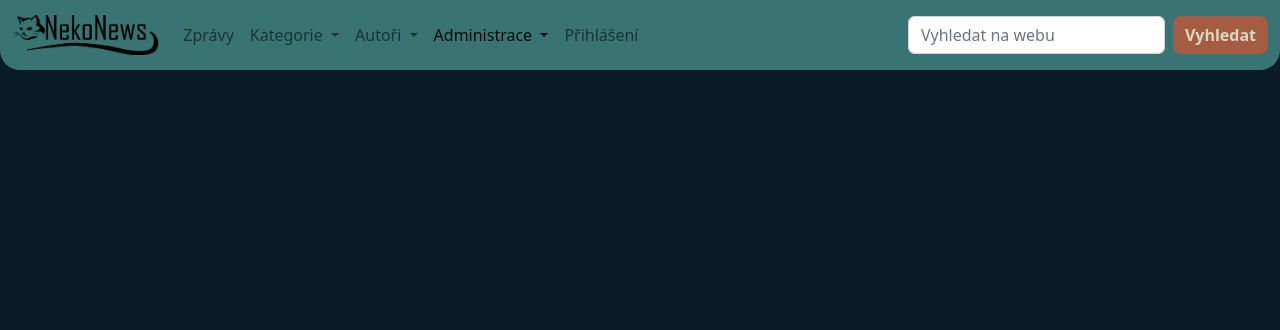
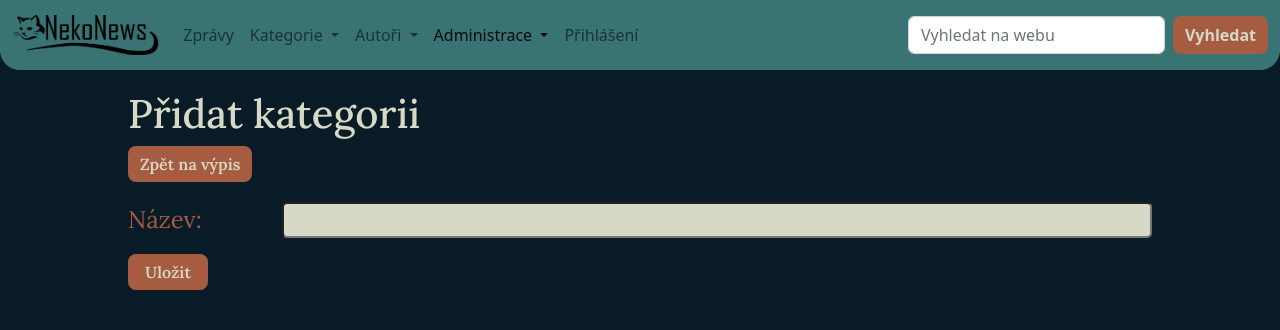
Before and after one commit to MandelOwO/News-Portal, a PHP site: page /admin/category-editor.php in a window 1280 px wide. Shown: the top 330 px of the page. Run offline with PHP 8.4, Linux system fonts and the light colour scheme; data comes from the database, SQL or seed files in the repository.

Commit message:
category editor layout

```diff
--- a/admin/articles.php
+++ b/admin/articles.php
@@ -41,6 +41,9 @@ require_once '../source/pages/navbar.php';
 <main id="article-admin-table">
     <section class="page-header white-font">
         <h1>Administrace článků</h1>
+        <a href="article-editor.php">
+            <button type="button" class="btn btn-bd-primary">Přidat článek</button>
+        </a>
     </section>
 
     <div class="table-container ">
--- a/admin/authors.php
+++ b/admin/authors.php
@@ -39,6 +39,9 @@ require_once '../source/pages/navbar.php';
 <main>
     <section class="page-header white-font">
         <h1>Administrace autorů</h1>
+        <a href="author-editor.php">
+            <button type="button" class="btn btn-bd-primary">Přidat autora</button>
+        </a>
     </section>
 
     <div class="table-container">
--- a/admin/category-editor.php
+++ b/admin/category-editor.php
@@ -8,6 +8,11 @@ $db = new Database();
 $authorRepo = new AuthorRepository($db);
 $categoryRepo = new CategoryRepository($db);
 $tool = new Tools();
+
+$category = false;
+if (!empty($_GET['id'])) {
+    $category = $categoryRepo->getById($_GET['id']);
+}
 
 ?>
 
@@ -32,6 +37,31 @@ $page = 'admin';
 require_once '../source/pages/navbar.php';
 ?>
 
+<main class="editor-page">
+
+    <section class="page-header white-font">
+        <h1>
+            <?php if ($category) { ?>
+                Upravit kategorii "<?= $category['name'] ?>"
+            <?php } else { ?>
+                Přidat kategorii
+            <?php } ?>
+        </h1>
+        <a href="categories.php">
+            <button type="button" class="btn btn-bd-primary">Zpět na výpis</button>
+        </a>
+    </section>
+
+    <section class="editor">
+        <form action="" method="post">
+            <label for="name">Název: </label>
+            <input type="text" name="name" id="name" class="text-input"
+                   value="<?= $category ? $category['name'] : '' ?>">
+            <button type="submit" class="btn btn-bd-primary btn-save">Uložit</button>
+        </form>
+    </section>
+</main>
+
 
 </body>
 </html>
--- a/source/styles/style.css
+++ b/source/styles/style.css
@@ -300,6 +300,44 @@ td a:hover {
     color: var(--secondary-aditional);
 }
 
+/* --- ADMIN EDITOR --- */
+
+.editor {
+    margin: 20px 0;
+
+}
+
+.editor label {
+    color: var(--primary-additional);
+    font-size: 1.5rem;
+    margin: 0;
+    padding: 0;
+}
+
+.editor input {
+    background-color: var(--secondary-font);
+    color: var(--primary-font);
+}
+
+.text-input {
+    border-radius: 5px;
+    width: 100%;
+    background-color: var(--secondary-font);
+}
+
+.text-input:focus {
+    border-color: var(--primary-additional);
+}
+
+.editor > form {
+    display: grid;
+    grid-template-columns: 15% 85%;
+}
+
+.btn-save {
+    margin-top: 1rem;
+    width: 5rem;
+}
 
 /* --- >>>>>>>>>> TABLET <<<<<<<<<< --- */
 @media screen and (min-width: 768px) {
@@ -311,6 +349,12 @@ td a:hover {
 
 /* --- >>>>>>>>>> DESKTOP <<<<<<<<<< --- */
 @media screen and (min-width: 1024px) {
+
+    main {
+        max-width: 1024px;
+        margin: 20px auto;
+    }
+
     header {
         display: flex;
         flex-direction: row;
@@ -333,10 +377,6 @@ td a:hover {
         width: unset;
     }
 
-    main {
-        max-width: 1024px;
-        margin: 20px auto;
-    }
 
     #article-admin-table {
         max-width: none;
```
Also changed, not shown: admin/categories.php (+7 -3 lines).
